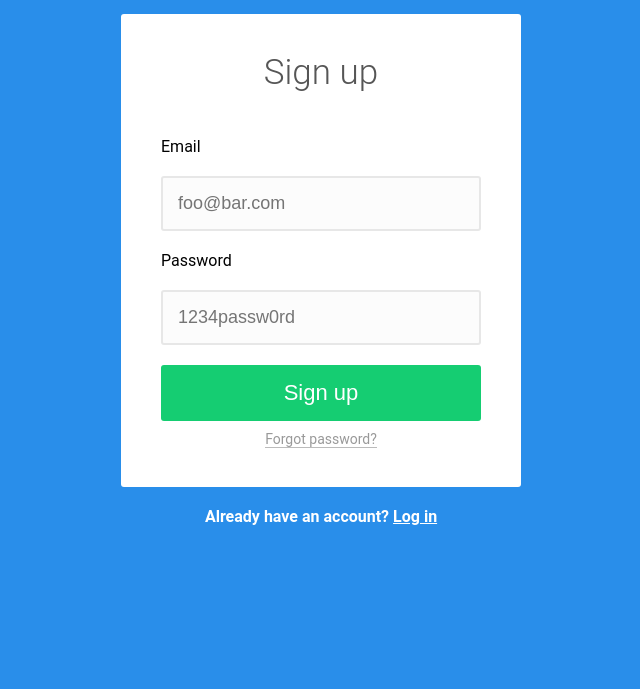
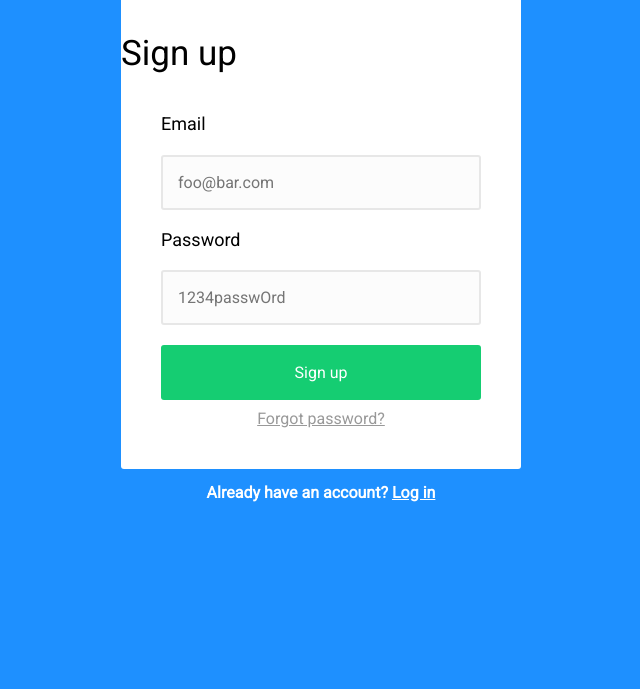
Before and after one commit to dhoel/signup-page, a plain HTML site: page index.html in a window 1280 px wide. Shown: the part 111-800 px from the top of the page, without its empty margins (319-959 px from the left). Drawn offline with nearby package versions, Linux system fonts and the light colour scheme.

Commit message:
Final commit

```diff
--- a/index.html
+++ b/index.html
@@ -1,35 +1,39 @@
 <!DOCTYPE html>
 <html>
 <head>
-<title>AnalogSea</title>
+	<title>Signup Page Exercise</title>
+	<meta charset="utf-8" name="description" content="1.6.2 Forms and Inputs Challenge, Signup Page">
 
-<link rel="stylesheet" href="styles/main.css" />
+	<!-- fonts  -->
+  	<link href="https://fonts.googleapis.com/css?family=Roboto" rel="stylesheet">
 
-<!-- seo goodies -->
+  	<!-- reset -->
+	<link rel="stylesheet" type="text/css" href="https://cdnjs.cloudflare.com/ajax/libs/normalize/4.1.1/normalize.min.css">
 
+	<!-- styles -->
+	<link rel="stylesheet" type="text/css" href="styles/main.css">
 </head>
 <body>
+	<section class="signup-form">
+		<form class="form" action="/signup/" method="post">
+		<img class="logo" src="images/logo.png">
 
-  <img class="logo" src="images/logo.png" alt="AnalogSea logo" />
+		<fieldset class="signup-info" name="signup-info">
+			<legend class="form-title">Sign up</legend>
+			<label class="email" for="email" >Email</label>
+			<input placeholder='foo@bar.com' type="email" name="email" id='email' required>
+			<label class="pw" for="password" >Password</label>
+			<input placeholder='1234passwOrd' type="password" name="password" id='password' required>
+			<button class="button"type='submit'>Sign up</button>
+			<a class="pw-reset" href="/forgot-password/new">Forgot password?</a>
+		</fieldset>
+	</form>
+	</section>
+	<section class="login">
+		<span>Already have an account?</span>
+		<a href="/login">Log in</a>
+	</section>
 
 
-  <form class="signup-form" action="/signup" accept-charset="UTF-8" method="post">
-
-    <legend>Sign up</legend>
-
-    <label for="user-email">Email</label>
-    <input type="email" placeholder="foo@bar.com" name="user-email" id="user_email" required/>
-
-    <label for="user-password">Password</label>
-    <input placeholder="1234passw0rd" label="false" type="password" name="user-password" id="user-password" required/>
-
-    <button type="submit"/>Sign up</button>
-
-    <p><a href="/forgot_password/new">Forgot password?</a></p>
-  </form>
-
-  <div class='footer'>
-    <p>Already have an account? <a href="/login">Log in</a></p>
-  </div>
 </body>
 </html>
--- a/styles/main.css
+++ b/styles/main.css
@@ -1,11 +1,7 @@
 
-
-body {
-    background: #298eea;
-    font-family: 'Roboto', helvetica, sans-serif;
-    padding: 0;
-    margin: 0;
-    padding-top: 60px;
+body	{
+	background-color: #1E90FF;
+	font-family: "Roboto", serif, sans-serif
 }
 
 body * {
@@ -16,108 +12,81 @@ body * {
 	display: block;
 	height: 35px;
 	width: auto;
-    margin: 0 auto 30px;
+	margin-top: 35px;
+	margin-bottom: 35px;
+	margin-left: auto;
+	margin-right: auto;
 }
 
-
-.signup-form {
-    margin: 0 auto;
+fieldset {
+	margin-left: auto;
+	margin-right: auto;
 	width: 400px;
 	padding: 40px;
+	background-color: #FFFFFF;
+	border: none;
+	position: relative;
 	border-radius: 3px;
-    background: white;
+
 }
 
-.signup-form legend {
+.form-title {
+	position: absolute;
 	text-align: center;
-    font-weight: 300;
-    color: #565656;
-    margin: 0 auto 45px;
+	top: 40px;
+	left: 0;
+	right: 0;
 	font-size: 35px;
-    line-height: 38px;
-    letter-spacing: 0;
 }
 
-/* button ultimately gets a different background
-color below, but because it largely overlaps with email/password
-input styling, we include it in the same style block, then
-override, below. */
-input[type='email'],
-input[type='password'],
-button[type='submit'] {
-    background: #fcfcfc;
-    border: 2px solid #e7e7e7;
-    margin: 20px auto;
-    padding: 15px;
-    width: 100%;
+label {
 	display: block;
-    border-radius: 3px;
 	font-size: 18px;
-    transition: opacity 0.4s;
-    text-align: left;
-    height: auto;
 }
 
-input[type='email']:focus,
-input[type='password']:focus,
-button[type='submit']:focus {
-    border-color: #E7E7E7;
-    box-shadow: none;
+.email{
+	margin-top: 80px;
 }
 
-button[type='submit'] {
-    color: white;
-    background: #15CD72;
-    border: 0;
-    font-weight: 500;
-    font-size: 22px;
-    text-align: center;
-    cursor: pointer;
-    margin-bottom: 0;
-    height: auto;
+.pw, input, .button {
+	margin-top: 20px;
 }
 
-button:hover[type='submit'] {
-    background-color: #0CB863;
-    -webkit-transition: background 0.1s;
-    -moz-transition: background 0.1s;
-    -o-transition: background 0.1s;
-    transition: background 0.1s;
+input, .button {
+	width: 320px;
+	height: 55px;
+	padding: 15px;
+	border-radius: 3px;
 }
 
-.signup-form p {
-    font-size: 14px;
+input {
+	background-color: #fcfcfc;
+	color: #999;
+	border: 2px solid #e7e7e7;
+}
+
+.button {
+	display: block;
+	border: 2px;
+	color: white;
+	cursor: pointer;
+	background-color: #15CD72;
+}
+
+.pw-reset {
+	display: block;
 	text-align: center;
-    margin: 0;
 	margin-top: 10px;
 	color: #999;
 }
 
-.signup-form a {
-    text-decoration: none;
-    color: #999;
-    border-bottom: 1px solid #bbb;
-}
-
-.signup-form a:hover {
-    border-color: #999;
-    color: #777;
-}
-
-/* footer */
-.footer {
+.login {
 	text-align: center;
-    color: white;
-    margin: 20px auto;
-    font-weight: 600;
-    border: 0;
-    padding: 0;
-}
-
-.footer a {
+	margin-top: 15px;
+	font-weight: bold;
 	color: white;
 }
 
-.footer a:hover { color: #E7F1F9 }
-
-.footer p { margin-bottom: 40px }
+.login a {
+	color: white;
+}
```
Lines whose indentation alone changed are shown as unchanged.
